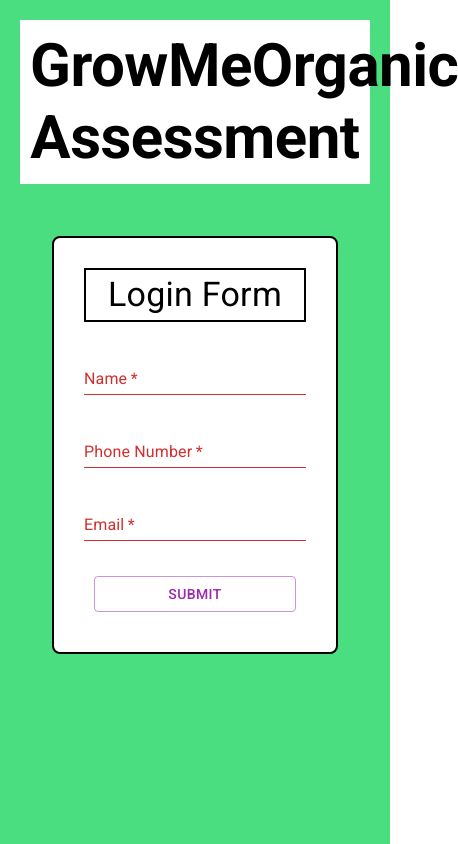
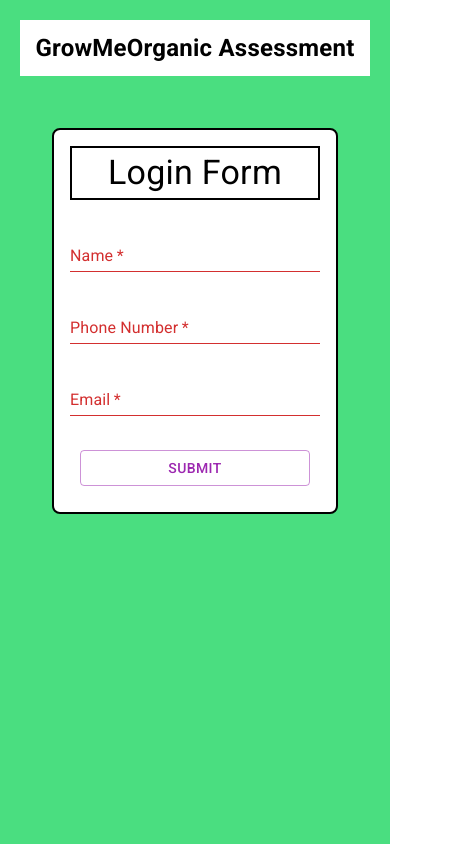
Before and after one commit to Asatyam/GrowMeOrganic, a React (Vite) app: page / in a window 390 px wide. Shown: the whole page, 458 px wide, since content can reach past the window. Built offline with nearby package versions, Linux system fonts and the light colour scheme.

Commit message:
Add responsiveness

```diff
--- a/src/Components/Form.tsx
+++ b/src/Components/Form.tsx
@@ -48,9 +48,9 @@ export default function Form() {
         <FormControl
           sx={{
             width: '100%',
-            padding: '30px',
+            padding: '1em',
             display: 'grid',
-            gap: '25px',
+            gap: '1.5em',
           }}
         >
           <Typography variant="h4" sx={{border:'2px solid black',textAlign:'center',padding:'4px'}} component="h3">
--- a/src/Components/JsonTable.tsx
+++ b/src/Components/JsonTable.tsx
@@ -35,13 +35,10 @@ export default function JsonTable(){
 
     return (
       <Box
-        sx={{
-          padding: '2em',
-        }}
       >
         <DataGrid
           rowSpacingType="border"
-          getRowHeight={() => 'auto'}
+          rowHeight={100}
           sx={{
             '&.MuiDataGrid-root--densityStandard .MuiDataGrid-cell': {
               py: '15px',
@@ -53,10 +50,10 @@ export default function JsonTable(){
             borderColor: 'primary.light',
           }}
           columns={[
-            { field: 'userId', flex: 0.3 },
-            { field: 'id', flex: 0.3 },
-            { field: 'title', flex: 1 },
-            { field: 'body', flex: 2 },
+            { field: 'userId', },
+            { field: 'id', },
+            { field: 'title',  },
+            { field: 'body', },
           ]}
           rows={posts}
           initialState={{
--- a/src/Home.tsx
+++ b/src/Home.tsx
@@ -21,7 +21,6 @@ export default function Home() {
   return (
     <Box
       sx={{
-        width: '100vw',
         height: '100vh',
         backgroundColor: '#4ade80',
         padding: '20px',
@@ -33,8 +32,8 @@ export default function Home() {
           padding: '10px',
           textAlign: 'center',
           fontWeight: 'bold',
+          fontSize:'1.5rem'
         }}
-        variant="h2"
       >
         GrowMeOrganic Assessment
       </Typography>
@@ -42,7 +41,7 @@ export default function Home() {
         <Alert severity="error"
         sx = {{
           margin:'10px auto',
-          width:'fit-content',
+          width:'fit-content'
 
         }}>
           <AlertTitle>Error</AlertTitle>
```
